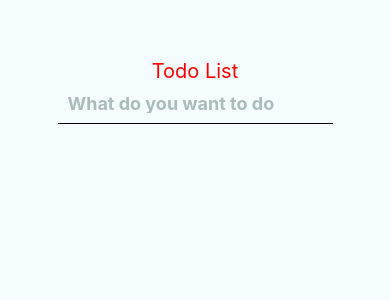
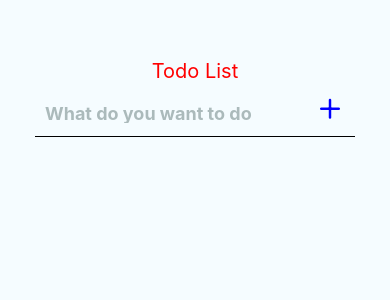
Before and after one commit to JackWillie/RNHooksTODOAPP, a React Native app: screen / in a window 390 px wide. Shown: the top 300 px of the page. Built offline with nearby package versions, Linux system fonts and the light colour scheme.

Commit message:
add vector icons

```diff
--- a/App.js
+++ b/App.js
@@ -6,6 +6,8 @@ import {
 	TouchableOpacity,
 	TextInput
 } from 'react-native';
+
+import Icon from 'react-native-vector-icons/Feather';
 
 export default function App() {
 	return (
@@ -18,6 +20,9 @@ export default function App() {
 					placeholder="What do you want to do today?"
 					placeholderTextColor="#abbabb"
 				/>
+				<TouchableOpacity>
+					<Icon name="plus" size={30} color="blue" style={{ marginLeft: 15 }} />
+				</TouchableOpacity>
 			</View>
 		</View>
 	);
--- a/package.json
+++ b/package.json
@@ -8,7 +8,8 @@
   },
   "dependencies": {
     "react": "16.8.1",
-    "react-native": "0.59.0-rc.1"
+    "react-native": "0.59.0-rc.1",
+    "react-native-vector-icons": "^6.3.0"
   },
   "devDependencies": {
     "@babel/core": "^7.3.3",
```
Also changed, not shown: 21 other files (tests, documents, lock files or other folders).
